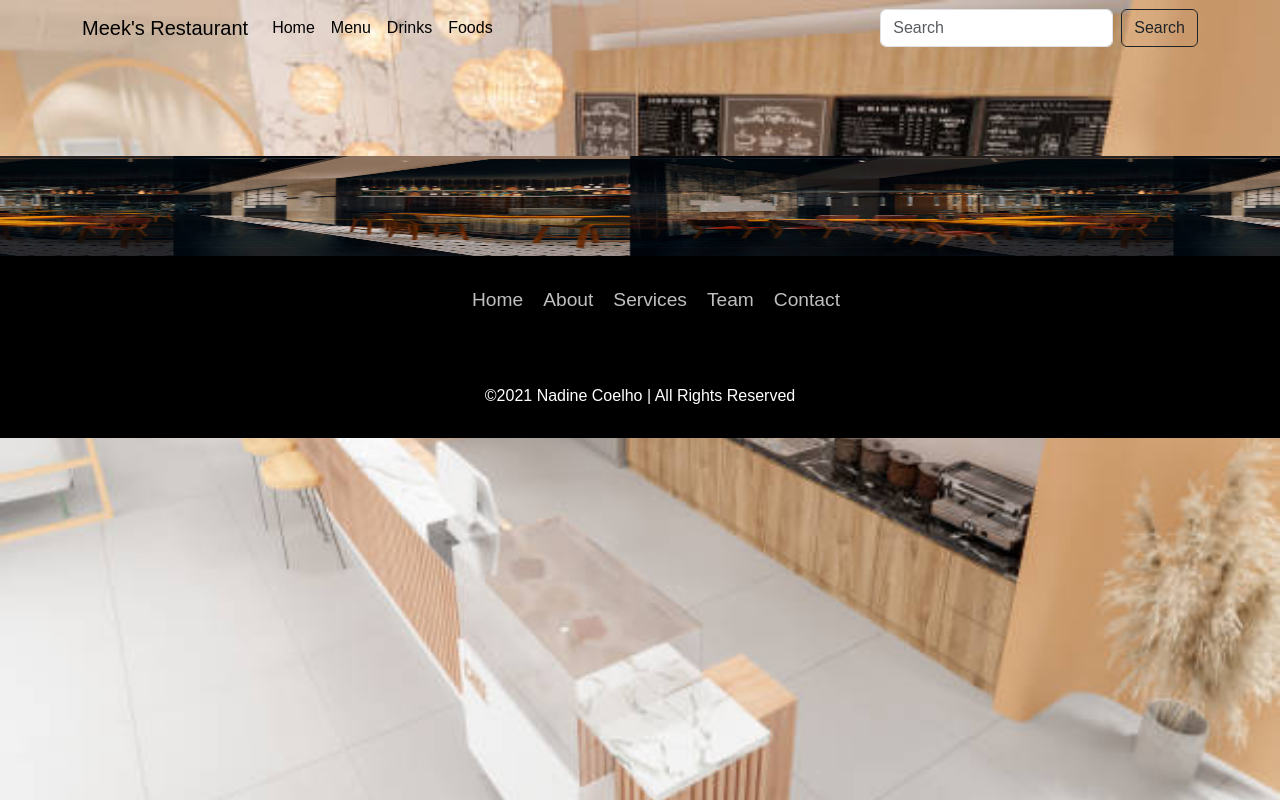
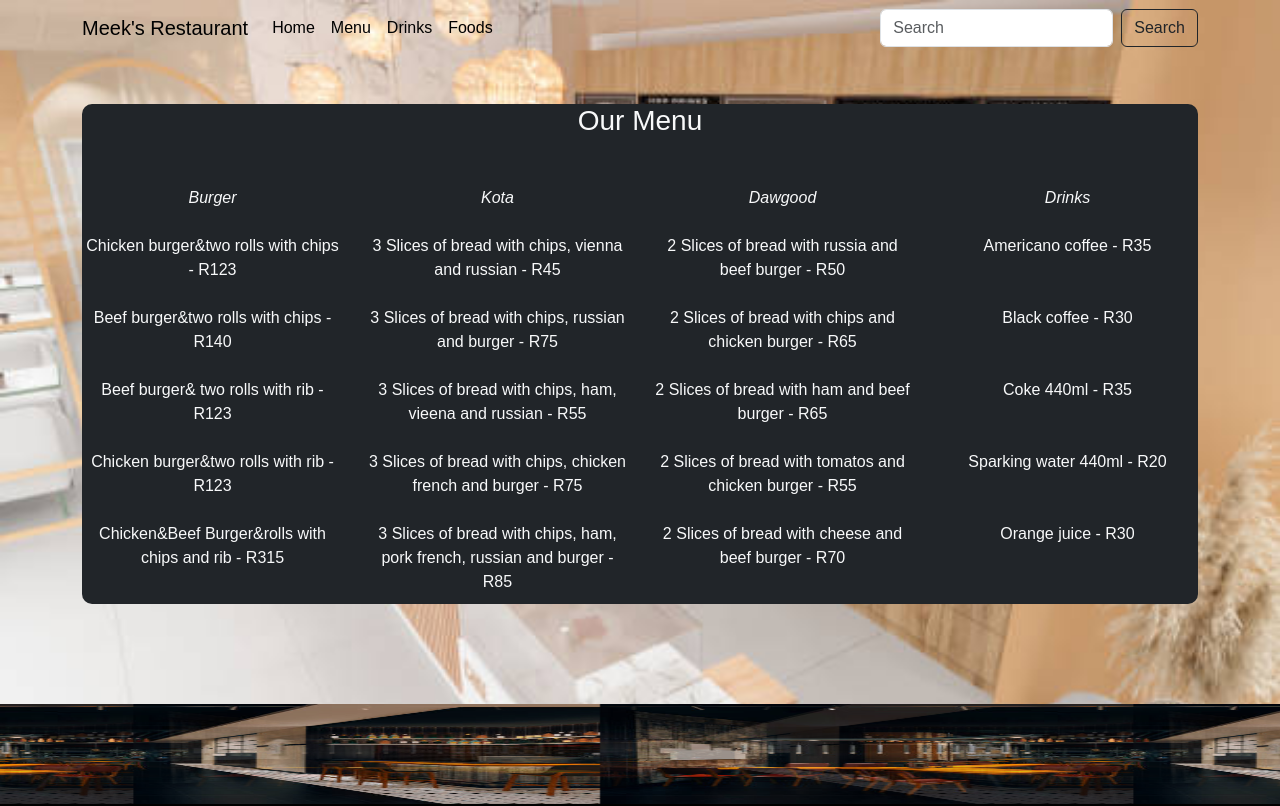
Before and after one commit to hitprofit70/my-restaurant-app, a React (Vite) app in the folder frontend/: page /menupage in a window 1280 px wide. Shown: the top 806 px of the page. Built offline with nearby package versions, Linux system fonts and the light colour scheme.

Commit message:
menu form added

```diff
--- a/frontend/src/components/BottomF.jsx
+++ b/frontend/src/components/BottomF.jsx
@@ -25,7 +25,7 @@ const BottomF = () => {
           <ion-icon name="logo-instagram"></ion-icon>
         </a></li>
     </ul>
-    <p>&copy;2021 Nadine Coelho | All Rights Reserved</p>
+    <p>&copy;2023 Sibusiso Ramaube | All Rights Reserved</p>
     <div className="waves">
       <div className="wave" id="wave1"></div>
       <div className="wave" id="wave2"></div>
--- a/frontend/src/pages/Menu.jsx
+++ b/frontend/src/pages/Menu.jsx
@@ -1,14 +1,106 @@
-import React from 'react';
-import TopNav from '../components/TopNav';
-import BottomF from '../components/BottomF';
+import React from "react";
+import TopNav from "../components/TopNav";
+import BottomF from "../components/BottomF";
 
 const Menu = () => {
   return (
     <div>
-      <TopNav/>
-      <BottomF/>
+      <TopNav />
+      <div className="container mt-5">
+        <div
+          className="menu-form bg-dark mb-5"
+          style={{ width: "100%", height: "500px", borderRadius: "10px" }}
+        >
+          <h3 className="text-center text-light mb-5">Our Menu</h3>
+          <div className="row row-cols-1 row-cols-md-4 g-4 text-center">
+            <div className="col">
+              <span className="text-light fst-italic">Burger</span>
+            </div>
+            <div className="col">
+              <span className="text-light fst-italic">Kota</span>
+            </div>
+            <div className="col">
+              <span className="text-light fst-italic">Dawgood</span>
+            </div>
+            <div className="col">
+              <span className="text-light fst-italic">Drinks</span>
+            </div>
+            <div className="col">
+              <span className="text-light"> Chicken burger&two rolls with chips - R123</span>
+            </div>
+            <div className="col">
+              <span className="text-light">
+                3 Slices of bread with chips, vienna and russian - R45
+              </span>
+            </div>
+            <div className="col">
+              <span className="text-light">2 Slices of bread with russia and beef burger - R50</span>
+            </div>
+            <div className="col">
+              <span className="text-light">Americano coffee - R35</span>
+            </div>
+            <div className="col">
+              <span className="text-light">Beef burger&two rolls with chips - R140</span>
+            </div>
+            <div className="col">
+              <span className="text-light">
+                3 Slices of bread with chips, russian and burger - R75
+              </span>
+            </div>
+            <div className="col">
+              <span className="text-light">2 Slices of bread with chips and chicken burger - R65</span>
+            </div>
+            <div className="col">
+              <span className="text-light">Black coffee - R30</span>
+            </div>
+            <div className="col">
+              <span className="text-light">Beef burger& two rolls with rib - R123</span>
+            </div>
+            <div className="col">
+              <span className="text-light">
+                3 Slices of bread with chips, ham, vieena and russian - R55
+              </span>
+            </div>
+            <div className="col">
+              <span className="text-light">2 Slices of bread with ham and beef burger - R65</span>
+            </div>
+            <div className="col">
+              <span className="text-light">Coke 440ml - R35</span>
+            </div>
+            <div className="col">
+              <span className="text-light">Chicken burger&two rolls with rib - R123</span>
+            </div>
+            <div className="col">
+              <span className="text-light">
+                3 Slices of bread with chips, chicken french and burger - R75
+              </span>
+            </div>
+            <div className="col">
+              <span className="text-light">2 Slices of bread with tomatos and chicken burger - R55</span>
+            </div>
+            <div className="col">
+              <span className="text-light">Sparking water 440ml - R20</span>
+            </div>
+            <div className="col">
+              <span className="text-light">Chicken&Beef Burger&rolls with chips and rib - R315</span>
+            </div>
+            <div className="col">
+              <span className="text-light">
+                3 Slices of bread with chips, ham, pork french, russian and burger - R85
+              </span>
+            </div>
+            <div className="col">
+              <span className="text-light">2 Slices of bread with cheese and beef burger - R70</span>
+            </div>
+            <div className="col">
+              <span className="text-light">Orange juice - R30</span>
+            </div>
+          </div>
+        </div>
+      </div>
+      <BottomF />
     </div>
-  )
-}
+  );
+};
 
-export default Menu
+export default Menu;
```
